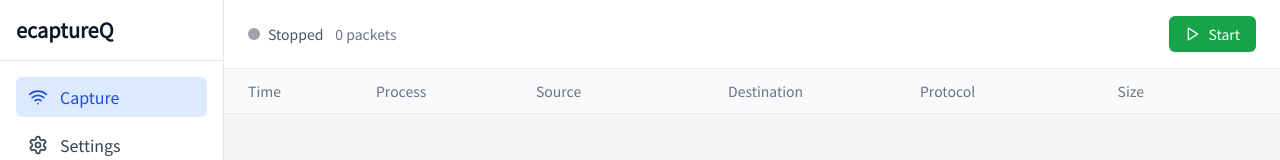
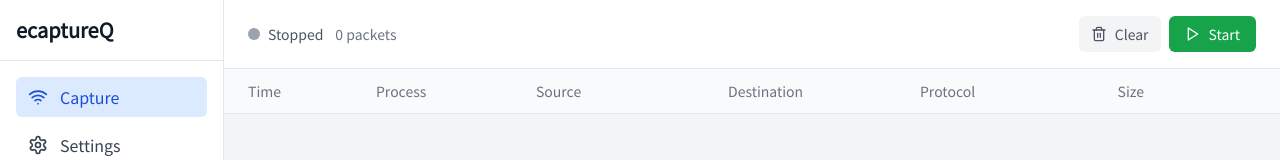
Before and after one commit to gojue/ecaptureQ, a React (Vite) app: page /#/ in a window 1280 px wide. Shown: the top 160 px of the page. Built offline with nearby package versions, Linux system fonts and the light colour scheme.

Commit message:
Update CapturePage.tsx

```diff
--- a/src/pages/CapturePage.tsx
+++ b/src/pages/CapturePage.tsx
@@ -69,8 +69,10 @@ export function CapturePage({ appState: providedAppState }: CapturePageProps) {
   }, [selectPacket]);
 
   const handleClear = useCallback(() => {
+    if (packets.length > 0) {
       clearPackets();
-  }, [clearPackets]);
+    }
+  }, [clearPackets, packets.length]);
 
   return (
     <div className="h-full flex flex-col overflow-hidden">
@@ -97,8 +99,7 @@ export function CapturePage({ appState: providedAppState }: CapturePageProps) {
 
             {/* Control Buttons */}
             <div className="flex items-center space-x-2 flex-shrink-0">
-              {/* Clear Button - show if there are packets */}
-              {packets.length > 0 && (
+              {/* Clear Button - always visible */}
               <button
                 onClick={handleClear}
                 className="flex items-center space-x-2 px-3 py-2 rounded-md text-sm font-medium text-gray-600 dark:text-gray-400 bg-gray-100 dark:bg-gray-700 hover:bg-gray-200 dark:hover:bg-gray-600 transition-colors"
@@ -107,7 +108,6 @@ export function CapturePage({ appState: providedAppState }: CapturePageProps) {
                 <Trash2 size={16} />
                 {!isMobile && <span>Clear</span>}
               </button>
-              )}
 
               {/* Start/Stop Button */}
               <button
```
Lines whose indentation alone changed are shown as unchanged.
